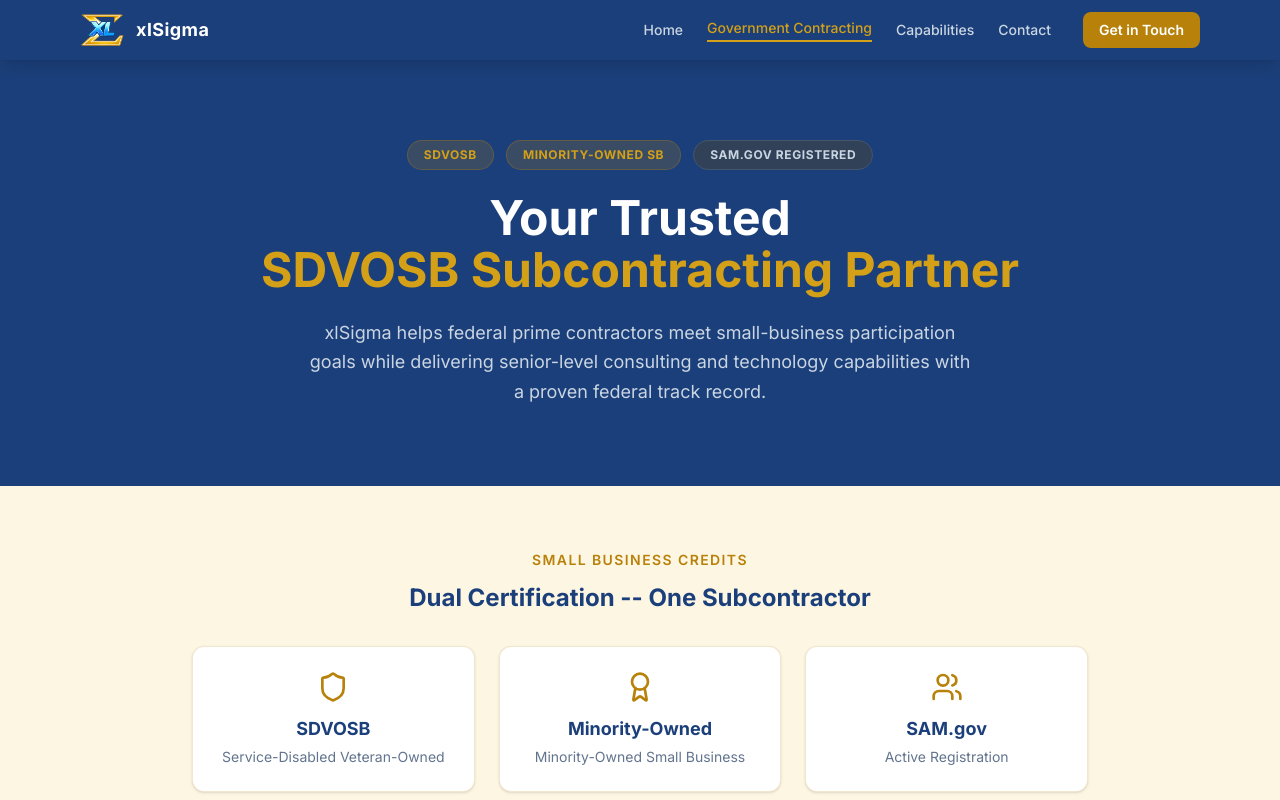
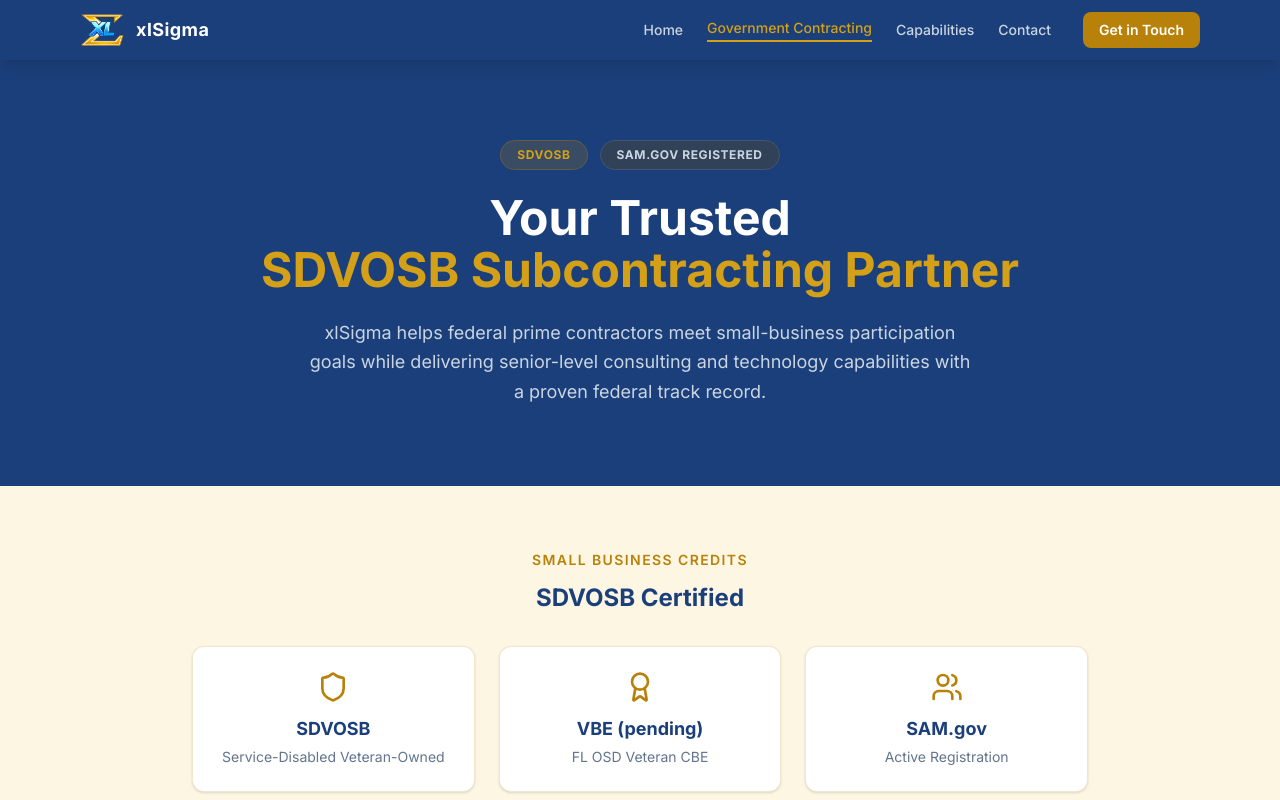
Before and after one commit to xlSigma/xlsigma-website, a Next.js app: page /government-contracting in a window 1280 px wide. Shown: the top 800 px of the page. Built offline with nearby package versions, Linux system fonts and the light colour scheme.

Commit message:
Patch TSX files: remove minority-owned, IBM, personally-led language across all pages

```diff
--- a/app/capabilities/page.tsx
+++ b/app/capabilities/page.tsx
@@ -65,7 +65,7 @@
 ];
 
 const DIFFERENTIATORS = [
-  'Dual small-business credit: SDVOSB and Minority-Owned',
+  'Dual set-aside credit: SDVOSB and Veteran-Owned',
   'Lean Six Sigma Master Black Belt -- rare at small-business scale',
   'Proven federal track record: USPS, U.S. Army CENTCOM, U.S. Army JIEDDO',
   'Full-stack delivery: strategy, design, build, and train',
@@ -83,7 +83,7 @@
           </p>
           <h1 className="text-4xl md:text-5xl font-bold mb-6">Core Capabilities</h1>
           <p className="text-lg text-slate-300 max-w-2xl mx-auto leading-relaxed">
-            Eight integrated practice areas, delivered by a single senior practitioner
+            Eight integrated practice areas, delivered by senior-only teams with principal oversight
             who has led each in production environments.
           </p>
         </div>
--- a/app/components/Footer.tsx
+++ b/app/components/Footer.tsx
@@ -20,9 +20,6 @@
             <div className="flex gap-2 mt-4 flex-wrap">
               <span className="bg-navy text-gold-light text-xs font-semibold px-3 py-1 rounded-full border border-gold/30">
                 SDVOSB
-              </span>
-              <span className="bg-navy text-gold-light text-xs font-semibold px-3 py-1 rounded-full border border-gold/30">
-                Minority-Owned SB
               </span>
               <span className="bg-navy text-slate-400 text-xs px-3 py-1 rounded-full border border-slate-600">
                 SAM.gov Registered
--- a/app/contact/page.tsx
+++ b/app/contact/page.tsx
@@ -267,10 +267,6 @@
                 <li className="text-slate-500 text-xs mb-1">
                   Service-Disabled Veteran-Owned Small Business
                 </li>
-                <li className="font-semibold text-navy">Minority-Owned SB</li>
-                <li className="text-slate-500 text-xs mb-1">
-                  Minority-Owned Small Business
-                </li>
                 <li className="font-semibold text-navy">SAM.gov Registered</li>
                 <li className="text-slate-500 text-xs">
                   Active federal registration
--- a/app/government-contracting/page.tsx
+++ b/app/government-contracting/page.tsx
@@ -4,7 +4,7 @@
 } from 'lucide-react';
 
 const VALUE_PROPS = [
-  'Satisfies SDVOSB and Minority-Owned small-business participation goals',
+  'Satisfies SDVOSB and Veteran-Owned small-business participation goals',
   'Delivers senior-level execution with no ramp-up -- hit the ground running',
   'Fills capability gaps in process improvement, automation, and analytics',
   'Augments proposal teams with differentiated technical content',
@@ -59,10 +59,6 @@
                              rounded-full border border-gold/30 uppercase tracking-wider">
               SDVOSB
             </span>
-            <span className="bg-gold/20 text-gold-light text-xs font-bold px-4 py-1.5
-                             rounded-full border border-gold/30 uppercase tracking-wider">
-              Minority-Owned SB
-            </span>
             <span className="bg-slate-700 text-slate-300 text-xs font-bold px-4 py-1.5
                              rounded-full border border-slate-600 uppercase tracking-wider">
               SAM.gov Registered
@@ -87,12 +83,12 @@
             Small Business Credits
           </p>
           <h2 className="text-2xl font-bold text-navy mb-8">
-            Dual Certification -- One Subcontractor
+            SDVOSB Certified
           </h2>
           <div className="grid md:grid-cols-3 gap-6">
             {[
               { Icon: Shield, label: 'SDVOSB',          sub: 'Service-Disabled Veteran-Owned' },
-              { Icon: Award,  label: 'Minority-Owned',  sub: 'Minority-Owned Small Business'  },
+              { Icon: Award,  label: 'VBE (pending)',   sub: 'FL OSD Veteran CBE'              },
               { Icon: Users,  label: 'SAM.gov',         sub: 'Active Registration'             },
             ].map(({ Icon, label, sub }) => (
               <div key={label}
--- a/app/layout.tsx
+++ b/app/layout.tsx
@@ -11,7 +11,7 @@
   description:
     'Senior-level management consulting and technology services. ' +
     'Process improvement, advanced analytics, and automation. ' +
-    'SDVOSB and Minority-Owned Small Business.',
+    'SDVOSB and Veteran-Owned Small Business.',
 };
 
 export const viewport: Viewport = {
--- a/app/page.tsx
+++ b/app/page.tsx
@@ -29,10 +29,10 @@
 ];
 
 const VALUE_PROPS = [
-  'Senior practitioner on every engagement -- no juniors, no bench',
+  'Senior-only delivery teams on every engagement -- no juniors, no bench',
   'Full-stack delivery: strategy, design, build, and training',
   'Lean Six Sigma Master Black Belt with Fortune 500 track record',
-  'Deep expertise across Accenture, IBM, GE, and Emerson',
+  'Deep expertise across Accenture, GE, and Emerson',
   'Multilingual delivery: English, Spanish, and Portuguese',
 ];
 
@@ -86,12 +86,10 @@
               <p className="text-slate-600 leading-relaxed mb-4">
                 xlSigma is a boutique management consulting and technology firm that brings
                 Fortune 500 rigor to enterprise and mid-market clients. Our principal has led
-                process transformation, analytics, and automation programs at Accenture, IBM,
-                GE, and Emerson.
+                process transformation, analytics, and automation programs at Accenture, GE, and Emerson.
               </p>
               <p className="text-slate-600 leading-relaxed">
-                Every engagement is led personally -- not delegated. You get the experience
-                you hired, from kickoff to delivery.
+                You're never handed off to juniors. Every engagement is staffed with senior consultants and backed by direct principal oversight.
               </p>
             </div>
             <div className="bg-gold-pale border border-gold/20 rounded-xl p-6">
@@ -113,7 +111,7 @@
                 </li>
                 <li className="flex items-start gap-2">
                   <CheckCircle size={16} className="text-gold mt-0.5 flex-shrink-0" />
-                  Experience across Accenture, IBM, GE, Emerson
+                  Experience across Accenture, GE, Emerson
                 </li>
                 <li className="flex items-start gap-2">
                   <CheckCircle size={16} className="text-gold mt-0.5 flex-shrink-0" />
@@ -198,10 +196,6 @@
                              rounded-full border border-gold/30 uppercase tracking-wider">
               SDVOSB
             </span>
-            <span className="bg-gold/20 text-gold-light text-xs font-bold px-4 py-1.5
-                             rounded-full border border-gold/30 uppercase tracking-wider">
-              Minority-Owned SB
-            </span>
             <span className="bg-slate-700 text-slate-300 text-xs font-bold px-4 py-1.5
                              rounded-full border border-slate-600 uppercase tracking-wider">
               SAM.gov Registered
@@ -211,7 +205,7 @@
             Federal Prime Contractor?
           </h2>
           <p className="text-slate-300 mb-8 max-w-xl mx-auto leading-relaxed">
-            xlSigma is a certified SDVOSB and Minority-Owned Small Business -- helping
+            xlSigma is a certified SDVOSB and Veteran-Owned Small Business -- helping
             prime contractors meet participation goals while delivering senior-level execution.
           </p>
           <Link
--- /dev/null
+++ b/xlsigma-patch2.js
@@ -0,0 +1,64 @@
+const fs = require("fs");
+
+function patch(file, replacements) {
+  let c = fs.readFileSync(file, "utf8");
+  let hits = 0;
+  for (const [find, rep] of replacements) {
+    const before = c;
+    c = c.replace(find, rep);
+    if (c !== before) { hits++; console.log("  OK: " + file + " -> " + String(find).substring(0,60)); }
+    else { console.log("  MISS: " + file + " -> " + String(find).substring(0,60)); }
+  }
+  if (hits > 0) fs.writeFileSync(file, c, "utf8");
+}
+
+patch("app/layout.tsx", [
+  ["'SDVOSB and Minority-Owned Small Business.'",
+   "'SDVOSB and Veteran-Owned Small Business.'"],
+]);
+
+patch("app/page.tsx", [
+  ["'Senior practitioner on every engagement -- no juniors, no bench'",
+   "'Senior-only delivery teams on every engagement -- no juniors, no bench'"],
+  ["'Deep expertise across Accenture, IBM, GE, and Emerson'",
+   "'Deep expertise across Accenture, GE, and Emerson'"],
+  [/Accenture, IBM,\r?\n(\s*)GE, and Emerson\./,
+   "Accenture, GE, and Emerson."],
+  [/Every engagement is led personally -- not delegated\. You get the experience\r?\n\s*you hired, from kickoff to delivery\./,
+   "You're never handed off to juniors. Every engagement is staffed with senior consultants and backed by direct principal oversight."],
+  ["Experience across Accenture, IBM, GE, Emerson",
+   "Experience across Accenture, GE, Emerson"],
+  [/\s*<span className="bg-gold\/20 text-gold-light text-xs font-bold px-4 py-1\.5\r?\n\s*rounded-full border border-gold\/30 uppercase tracking-wider">\r?\n\s*Minority-Owned SB\r?\n\s*<\/span>/,
+   ""],
+  ["xlSigma is a certified SDVOSB and Minority-Owned Small Business -- helping",
+   "xlSigma is a certified SDVOSB and Veteran-Owned Small Business -- helping"],
+]);
+
+patch("app/capabilities/page.tsx", [
+  ["'Dual small-business credit: SDVOSB and Minority-Owned'",
+   "'Dual set-aside credit: SDVOSB and Veteran-Owned'"],
+  ["Eight integrated practice areas, delivered by a single senior practitioner",
+   "Eight integrated practice areas, delivered by senior-only teams with principal oversight"],
+]);
+
+patch("app/components/Footer.tsx", [
+  [/\s*<span className="bg-navy text-gold-light text-xs font-semibold px-3 py-1 rounded-full border border-gold\/30">\r?\n\s*Minority-Owned SB\r?\n\s*<\/span>/,
+   ""],
+]);
+
+patch("app/contact/page.tsx", [
+  [/\s*<li className="font-semibold text-navy">Minority-Owned SB<\/li>\r?\n\s*<li className="text-slate-500 text-xs mb-1">\r?\n\s*Minority-Owned Small Business\r?\n\s*<\/li>/,
+   ""],
+]);
+
+patch("app/government-contracting/page.tsx", [
+  ["'Satisfies SDVOSB and Minority-Owned small-business participation goals'",
+   "'Satisfies SDVOSB and Veteran-Owned small-business participation goals'"],
+  [/\s*<span className="bg-gold\/20 text-gold-light text-xs font-bold px-4 py-1\.5\r?\n\s*rounded-full border border-gold\/30 uppercase tracking-wider">\r?\n\s*Minority-Owned SB\r?\n\s*<\/span>/,
+   ""],
+  ["{ Icon: Award,  label: 'Minority-Owned',  sub: 'Minority-Owned Small Business'  }",
+   "{ Icon: Award,  label: 'VBE (pending)',   sub: 'FL OSD Veteran CBE'              }"],
+  ["Dual Certification -- One Subcontractor", "SDVOSB Certified"],
+]);
+
+console.log("\nDone.");
```
